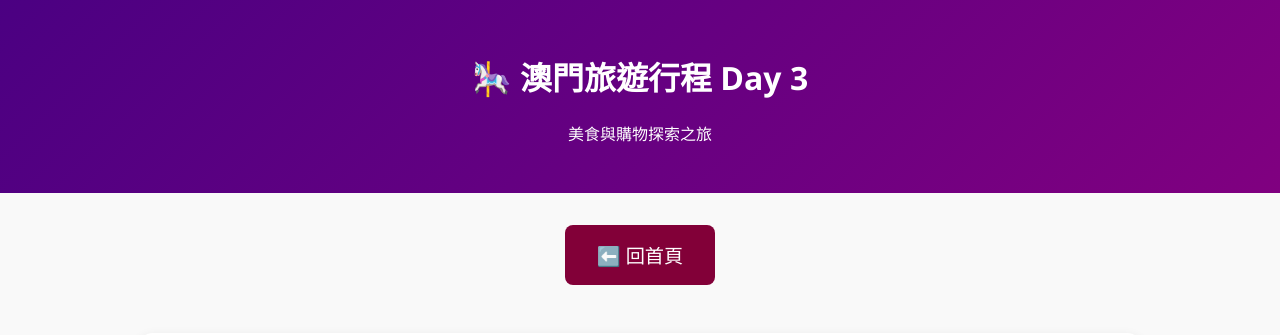
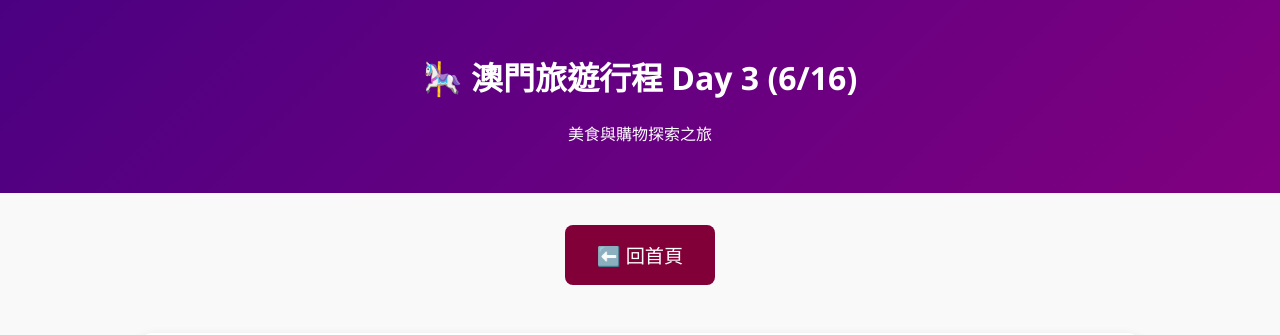
Before and after one commit to wmandy00/macau-travel3day, a plain HTML site: page day3.html in a window 1280 px wide. Shown: the top 335 px of the page. Drawn offline with Linux system fonts and the light colour scheme.

Commit message:
Update day3.html

```diff
--- a/day3.html
+++ b/day3.html
@@ -25,7 +25,7 @@
 
 <body>
   <header>
-    <h1>🎠 澳門旅遊行程 Day 3</h1>
+    <h1>🎠 澳門旅遊行程 Day 3 (6/16)</h1>
     <p>美食與購物探索之旅</p>
   </header>
 
```
